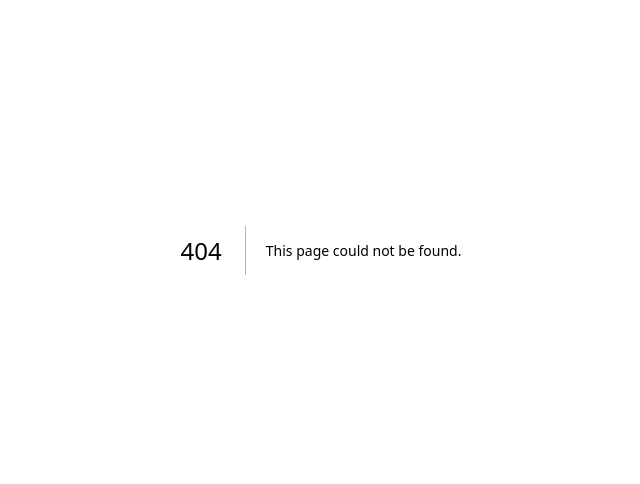
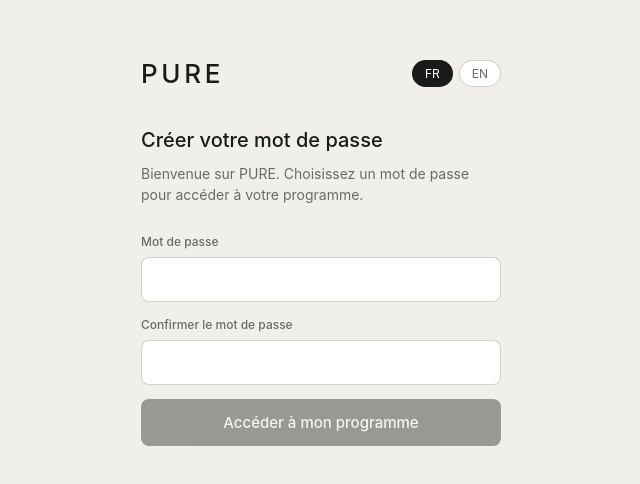
Before and after one commit to ChrisCoxxx/pure-app, a Next.js app: page /set-password in a window 1280 px wide. Before the commit this address had no page. Shown: the part 150-634 px from the top of the page, without its empty margins (319-959 px from the left). Built offline with nearby package versions, Linux system fonts and the light colour scheme; no server answers.

Commit message:
add set-password page

```diff
--- /dev/null
+++ b/app/set-password/page.tsx
@@ -0,0 +1,96 @@
+'use client'
+import { useState, useEffect } from 'react'
+import { useRouter } from 'next/navigation'
+import { createClient } from '@/lib/supabase'
+
+export default function SetPasswordPage() {
+  const router = useRouter()
+  const [password, setPassword] = useState('')
+  const [confirm, setConfirm] = useState('')
+  const [error, setError] = useState('')
+  const [loading, setLoading] = useState(false)
+  const [ready, setReady] = useState(false)
+  const [lang, setLang] = useState<'fr' | 'en'>('fr')
+
+  const t = {
+    fr: {
+      title: 'Créer votre mot de passe',
+      subtitle: 'Bienvenue sur PURE. Choisissez un mot de passe pour accéder à votre programme.',
+      password: 'Mot de passe',
+      confirm: 'Confirmer le mot de passe',
+      submit: 'Accéder à mon programme',
+      mismatch: 'Les mots de passe ne correspondent pas.',
+      short: 'Minimum 6 caractères.',
+      error: 'Une erreur est survenue. Réessayez.',
+    },
+    en: {
+      title: 'Create your password',
+      subtitle: 'Welcome to PURE. Choose a password to access your program.',
+      password: 'Password',
+      confirm: 'Confirm password',
+      submit: 'Access my program',
+      mismatch: 'Passwords do not match.',
+      short: 'Minimum 6 characters.',
+      error: 'An error occurred. Please try again.',
+    },
+  }[lang]
+
+  useEffect(() => {
+    // Supabase puts the token in the URL hash — we need to let it process
+    const supabase = createClient()
+    supabase.auth.onAuthStateChange((event) => {
+      if (event === 'PASSWORD_RECOVERY' || event === 'SIGNED_IN') {
+        setReady(true)
+      }
+    })
+    // Also check if already has session from invite link
+    supabase.auth.getSession().then(({ data: { session } }) => {
+      if (session) setReady(true)
+    })
+  }, [])
+
+  async function handleSubmit() {
+    setError('')
+    if (password !== confirm) { setError(t.mismatch); return }
+    if (password.length < 6) { setError(t.short); return }
+    setLoading(true)
+    const supabase = createClient()
+    const { error } = await supabase.auth.updateUser({ password })
+    if (error) { setError(t.error); setLoading(false); return }
+    router.replace('/dashboard')
+  }
+
+  return (
+    <div style={{ minHeight: '100vh', display: 'flex', alignItems: 'center', justifyContent: 'center', padding: '20px' }}>
+      <div style={{ width: '100%', maxWidth: '360px' }}>
+        <div style={{ display: 'flex', justifyContent: 'space-between', alignItems: 'center', marginBottom: '32px' }}>
+          <span style={{ fontSize: '26px', fontWeight: 500, letterSpacing: '0.14em' }}>PURE</span>
+          <div className="lang-toggle">
+            <button className={`lang-btn ${lang === 'fr' ? 'active' : ''}`} onClick={() => setLang('fr')}>FR</button>
+            <button className={`lang-btn ${lang === 'en' ? 'active' : ''}`} onClick={() => setLang('en')}>EN</button>
+          </div>
+        </div>
+
+        <h1 style={{ fontSize: '20px', fontWeight: 500, marginBottom: '8px' }}>{t.title}</h1>
+        <p style={{ fontSize: '14px', color: 'var(--color-text-secondary)', marginBottom: '28px', lineHeight: '1.5' }}>{t.subtitle}</p>
+
+        <div className="field">
+          <label>{t.password}</label>
+          <input type="password" value={password} onChange={e => setPassword(e.target.value)}
+            onKeyDown={e => e.key === 'Enter' && handleSubmit()} />
+        </div>
+        <div className="field">
+          <label>{t.confirm}</label>
+          <input type="password" value={confirm} onChange={e => setConfirm(e.target.value)}
+            onKeyDown={e => e.key === 'Enter' && handleSubmit()} />
+        </div>
+
+        {error && <p className="error-msg">{error}</p>}
+
+        <button className="btn-primary" onClick={handleSubmit} disabled={loading || !ready}>
+          {loading ? '...' : t.submit}
+        </button>
+      </div>
+    </div>
+  )
+}
```
